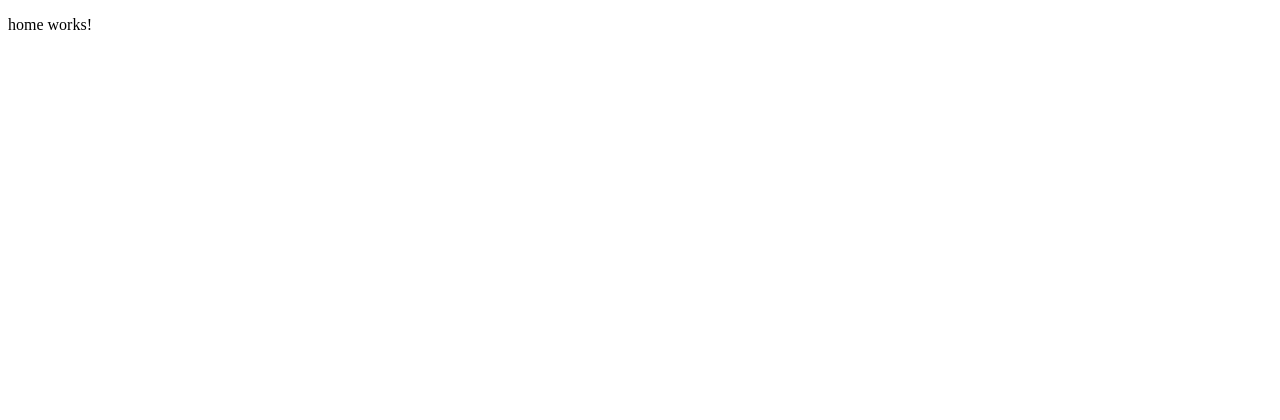
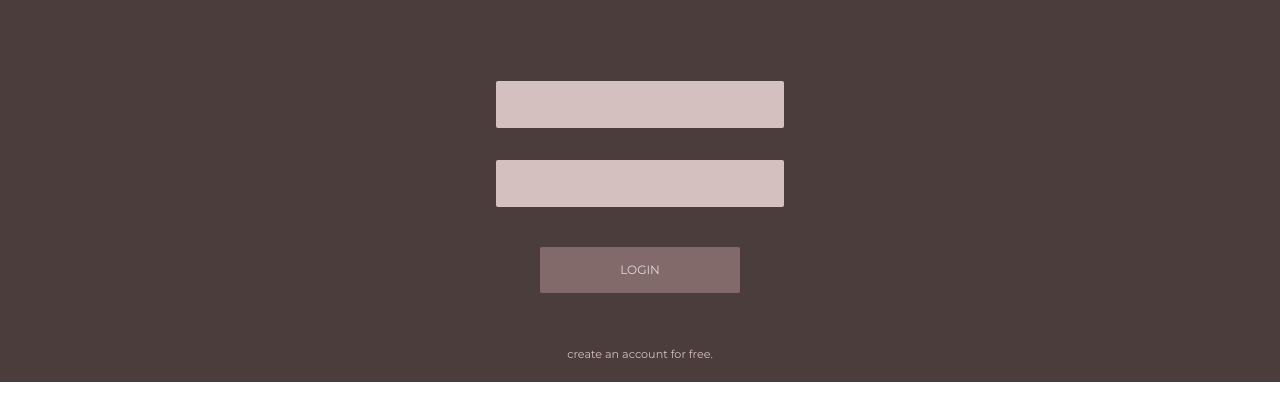
Before and after one commit to kaayso/Recipe-finder, an Angular app in the folder client/: page / in a window 1280 px wide. Shown: the top 420 px of the page. Built offline with nearby package versions, Linux system fonts and the light colour scheme.

Commit message:
client: login form

```diff
--- a/client/src/app/home/home.component.ts
+++ b/client/src/app/home/home.component.ts
@@ -1,15 +1,15 @@
 import { Component, OnInit } from '@angular/core';
+import { Router } from '@angular/router';
 
 @Component({
   selector: 'app-home',
   templateUrl: './home.component.html',
-  styleUrls: ['./home.component.scss']
+  styleUrls: ['./home.component.scss'],
 })
 export class HomeComponent implements OnInit {
-
-  constructor() { }
+  constructor(private router: Router) {}
 
   ngOnInit(): void {
+    this.router.navigate(['/']);
   }
-
 }
--- a/client/src/app/login/login.component.html
+++ b/client/src/app/login/login.component.html
@@ -1 +1 @@
-<p>login works!</p>
+<app-login-form></app-login-form>
--- a/client/src/app/login/login.component.ts
+++ b/client/src/app/login/login.component.ts
@@ -3,13 +3,10 @@ import { Component, OnInit } from '@angular/core';
 @Component({
   selector: 'app-login',
   templateUrl: './login.component.html',
-  styleUrls: ['./login.component.scss']
+  styleUrls: ['./login.component.scss'],
 })
 export class LoginComponent implements OnInit {
+  constructor() {}
 
-  constructor() { }
-
-  ngOnInit(): void {
-  }
-
+  ngOnInit(): void {}
 }
--- /dev/null
+++ b/client/src/app/user/login-form/login-form.component.html
@@ -0,0 +1,11 @@
+  <form class="login-form" [formGroup]="profileForm" (ngSubmit)="onSubmit()">
+
+    <input class="login-form__username" type="text" formControlName="username" />
+    <input class="login-form__password" type="password" formControlName="password" />
+    <span *ngIf="showError" class="login-form__error">username or password is incorrect</span>
+
+    <button type="submit" class="login-form__btn">
+      login
+    </button>
+    <span class="login-form__signup-msg"><a href="/signup">create an account for free.</a> </span>
+  </form>
--- /dev/null
+++ b/client/src/app/user/login-form/login-form.component.scss
@@ -0,0 +1,86 @@
+.login-form {
+  display: flex;
+  flex-direction: column;
+  padding: 1em;
+  min-height: 350px;
+  min-width: 310px;
+  display: flex;
+  justify-content: center;
+  align-items: center;
+  background-color: #4c3d3d;
+  position: relative;
+
+  input.ng-valid {
+    border-bottom: 3px solid #8ac926;
+  }
+
+
+  .login-form__username,
+  .login-form__password {
+    margin: 1em;
+    font-size: 1em;
+    padding: .8em;
+    border: 1px solid transparent;
+    background-color: #d5c0c0;
+    color: #4c3d3d;
+    width: 260px;
+    font-family: 'Montserrat', sans-serif;
+    border-radius: 2px;
+
+    &:focus {
+      outline: none;
+      border: 1px solid #ffffff;
+    }
+  }
+
+  .login-form__btn {
+    background-color: #826a6a;
+    margin: 2em;
+    font-size: .75em;
+    padding: 1.3em;
+    color: #e6d9d9;
+    border: 0;
+    cursor: pointer;
+    width: 200px;
+    display: flex;
+    justify-content: center;
+    align-items: center;
+    text-decoration: none;
+    border-radius: 2px;
+
+    text-transform: uppercase;
+    font-family: 'Montserrat', sans-serif;
+    color: #e6d9d9;
+
+
+    &:focus {
+      outline: none;
+    }
+
+    &:hover {
+      background-color: #d5c0c0;
+      color: #4c3d3d;
+    }
+  }
+
+  .login-form__signup-msg {
+    position: absolute;
+    bottom: 20px;
+
+    a {
+      color: #d5c0c0;
+      font-family: 'Montserrat', sans-serif;
+      font-size: .7em;
+      cursor: pointer;
+      text-decoration: none;
+
+      &:hover {
+        color: #fff;
+      }
+    }
+
+  }
+}
+ .login-form__error{
+    color: pink
+  }
--- /dev/null
+++ b/client/src/app/user/login-form/login-form.component.ts
@@ -0,0 +1,36 @@
+import { Component, OnInit } from '@angular/core';
+import { FormGroup, FormControl, Validators } from '@angular/forms';
+
+@Component({
+  selector: 'app-login-form',
+  templateUrl: './login-form.component.html',
+  styleUrls: ['./login-form.component.scss']
+})
+export class LoginFormComponent implements OnInit {
+
+  constructor() { }
+
+  ngOnInit(): void {}
+  showError: boolean = false;
+  profileForm = new FormGroup({
+    username: new FormControl('', Validators.required),
+    password: new FormControl('', Validators.required),
+  });
+
+  get username () {
+    return this.profileForm.get('username')
+  }
+  get password () {
+    return this.profileForm.get('password')
+  }
+  onSubmit() {
+    if (this.username.invalid || this.password.invalid){
+      this.showError= true;
+    }
+    else{
+      // check combinaison
+      this.showError= false;
+    }
+    console.log(this.profileForm.value);
+  }
+}
--- a/client/src/styles.scss
+++ b/client/src/styles.scss
@@ -1 +1,9 @@
 /* You can add global styles to this file, and also import other style files */
+@import url('https://fonts.googleapis.com/css2?family=Montserrat:wght@400;800&display=swap');
+
+body {
+  height: 100%;
+  margin: 0;
+  padding: 0;
+  box-sizing: border-box;
+}
```
Also changed, not shown: client/src/app/app-routing.module.ts (+5 -5 lines), client/src/app/app.module.ts (+8 -10 lines), client/src/app/user/user.module.ts (added, +20 -0 lines), 1 other file (tests, documents, lock files or other folders).
